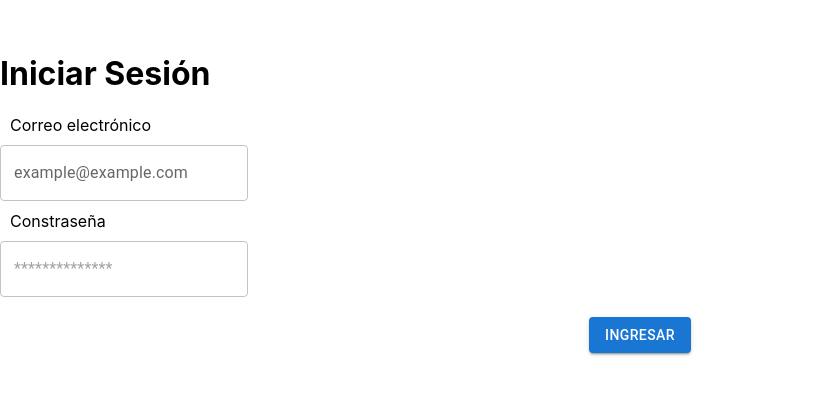
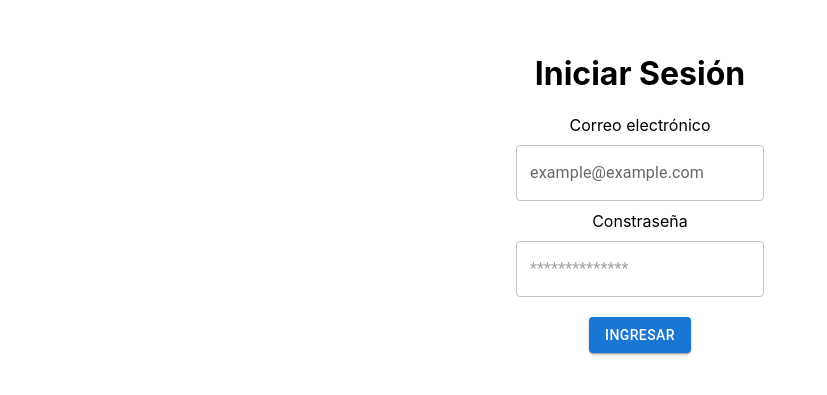
Before and after one commit to gabrielaasilva/IETI-LAB04, a React (Create React App) app: page /login in a window 1280 px wide. Shown: the part 167-562 px from the top of the page, without its empty margins (0-827 px from the left). Built offline with nearby package versions, Linux system fonts and the light colour scheme; no server answers.

Commit message:
Navigation

```diff
--- a/src/App.js
+++ b/src/App.js
@@ -4,17 +4,21 @@ import Home from './components/Home';
 import Login from './components/Login';
 import {
   BrowserRouter,
-  Switch,
+  Routes,
   Route,
   Link,
 } from "react-router-dom";
 
 export default function App() {
   return (
-    <BrowserRouter>
-      <Switch>
-          <Route path="/login" component={Login}/>
-        </Switch>
-    </BrowserRouter>
+    <div className='App'>
+      <BrowserRouter>
+        <Routes>
+          <Route path="/login" element={<Login></Login>} />
+          <Route path="/home" element={<Home></Home>} />
+        </Routes>
+      </BrowserRouter>
+    </div>
+
   );
 }
--- a/src/components/Login.js
+++ b/src/components/Login.js
@@ -3,11 +3,13 @@ import Box from '@mui/material/Box';
 import TextField from '@mui/material/TextField';
 import Button from '@mui/material/Button';
 import { Grid } from '@mui/material';
+import { useNavigate } from "react-router-dom";
 import "./styles/Login.css"
 import useLogin from '../hooks/useLogin';
 
 export default function Login(props) {
-    const {loginWithEmailAndPassword} = useLogin;
+    const {loginWithEmailAndPassword} = useLogin();
+    const navigate = useNavigate();
     return (
         <Grid container style={{ height: "100vh"}}>
             <Grid xs={12} md={12} lg={12} item style={{marginTop: '200px'}} >
@@ -16,7 +18,7 @@ export default function Login(props) {
                 <TextField id="outlined-basic" label="example@example.com"  style={{textAlign:"center"}} />
                 <label style={{ display: "block", margin: "10px" }}>Constraseña</label>
                 <TextField id="outlined-basic"  placeholder='**************' style={{textAlign:"center"}}   />
-                <Button variant="contained" style={{display: "block", marginLeft: 'auto', marginRight: 'auto', marginTop: '20px'}}>Ingresar</Button>
+                <Button variant="contained" onClick={() => navigate("/home")} style={{display: "block", marginLeft: 'auto', marginRight: 'auto', marginTop: '20px'}}>Ingresar</Button>
             </Grid>
         </Grid>
     )
```
